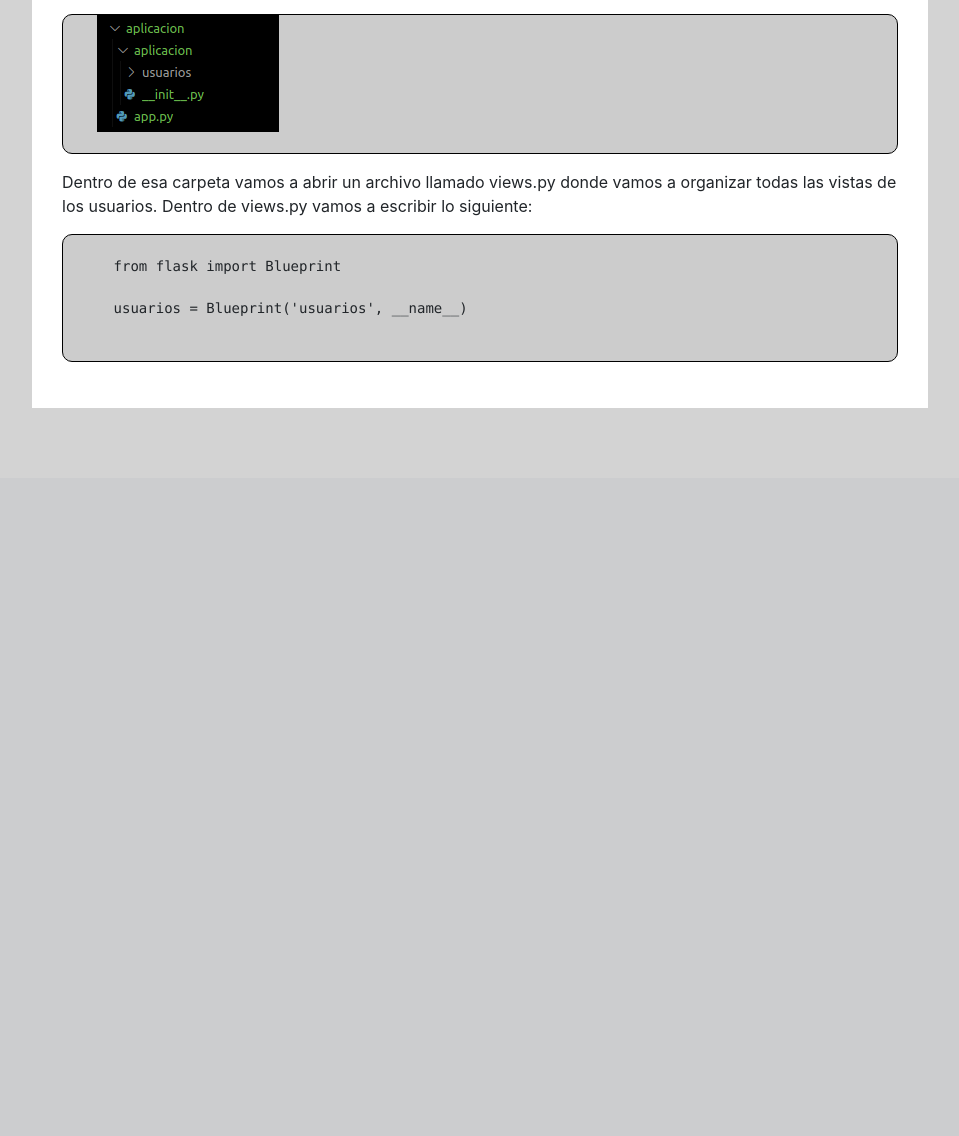
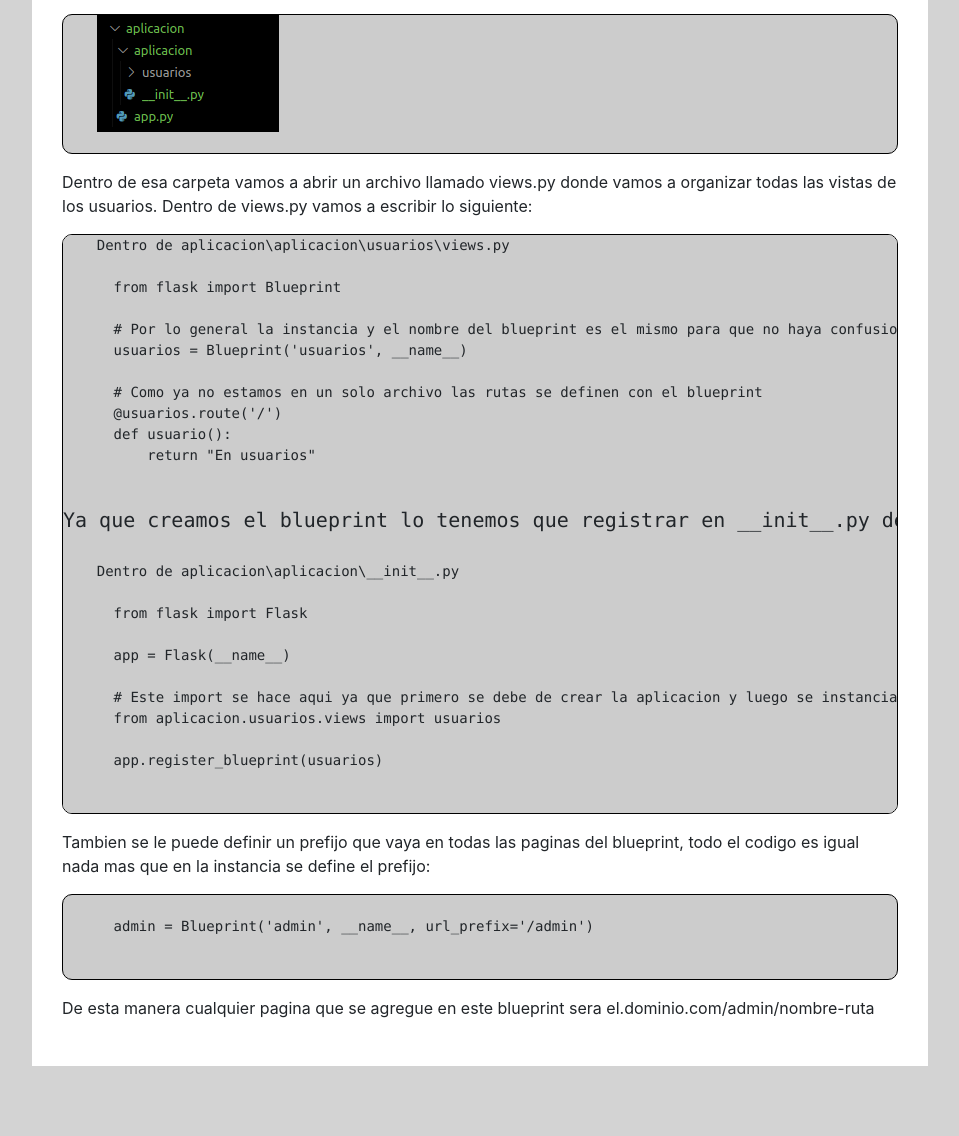
Before and after one commit to halabito8/Curso-Flask, a Flask app: page /blueprints in a window 1280 px wide. Shown: the part 2113-3249 px from the top of the page, without its empty margins (160-1119 px from the left). Before the commit the page ends 2521 px from the top, so only its background shows below. Run offline with Flask 2, Linux system fonts and the light colour scheme; some libraries are stand-ins or nearby versions.

Commit message:
Blueprints acabados, WTForms en proceso

```diff
--- a/Flask/Aplicacion/__init__.py
+++ b/Flask/Aplicacion/__init__.py
@@ -15,7 +15,10 @@ from Aplicacion.models import *
 from Aplicacion.core.views import core
 from Aplicacion.usuarios.views import usuarios
 from Aplicacion.bases.views import bases
+from Aplicacion.formas.views import formas
+
 
 app.register_blueprint(core)
 app.register_blueprint(bases)
 app.register_blueprint(usuarios, url_prefix='/usuarios')
+app.register_blueprint(formas)
--- a/Flask/Aplicacion/templates/base.html
+++ b/Flask/Aplicacion/templates/base.html
@@ -28,8 +28,8 @@
           <a class="dropdown-item" href="{{ url_for('bases.venv') }}">Virtual enviroment y Pip</a>
           <a class="dropdown-item" href="{{ url_for('bases.rutas', nombre='nombre') }}">Rutas</a>
           <a class="dropdown-item" href="{{ url_for('bases.debug') }}">Debug</a>
-          <a class="dropdown-item" href="#">Templates</a>
-          <a class="dropdown-item" href="#">Blueprint</a>
+          <a class="dropdown-item" href="{{ url_for('bases.blueprints') }}">Templates</a>
+          <a class="dropdown-item" href="{{ url_for('bases.blueprints') }}">Blueprint</a>
           <a class="dropdown-item" href="#">WTForms</a>
           <a class="dropdown-item" href="#">SQLAchemy</a>
           <a class="dropdown-item" href="#">Flask-Login</a>
--- a/Flask/Aplicacion/templates/blueprints.html
+++ b/Flask/Aplicacion/templates/blueprints.html
@@ -111,10 +111,41 @@
     organizar todas las vistas de los usuarios. Dentro de views.py vamos a escribir lo siguiente:
   </p>
   <pre>
+    Dentro de aplicacion\aplicacion\usuarios\views.py
     <code>
       from flask import Blueprint
 
+      # Por lo general la instancia y el nombre del blueprint es el mismo para que no haya confusion
       usuarios = Blueprint('usuarios', __name__)
+
+      # Como ya no estamos en un solo archivo las rutas se definen con el blueprint
+      @usuarios.route('/')
+      def usuario():
+          return "En usuarios"
+    </code>
+    <h5>Ya que creamos el blueprint lo tenemos que registrar en __init__.py de la aplicacion</h5>
+    Dentro de aplicacion\aplicacion\__init__.py
+    <code>
+      from flask import Flask
+
+      app = Flask(__name__)
+
+      # Este import se hace aqui ya que primero se debe de crear la aplicacion y luego se instancia el blueprint
+      from aplicacion.usuarios.views import usuarios
+
+      app.register_blueprint(usuarios)
     </code>
   </pre>
+  <p>
+    Tambien se le puede definir un prefijo que vaya en todas las paginas del blueprint,
+    todo el codigo es igual nada mas que en la instancia se define el prefijo:
+  </p>
+  <pre>
+    <code>
+      admin = Blueprint('admin', __name__, url_prefix='/admin')
+    </code>
+  </pre>
+  <p>
+    De esta manera cualquier pagina que se agregue en este blueprint sera el.dominio.com/admin/nombre-ruta
+  </p>
 {% endblock content %}
--- a/Flask/Aplicacion/templates/index.html
+++ b/Flask/Aplicacion/templates/index.html
@@ -10,7 +10,7 @@
     <li> <a href="{{ url_for('bases.venv') }}">Virtual environment</a> </li>
     <li> <a href="{{ url_for('bases.rutas', nombre='nombre') }}">Rutas</a> </li>
     <li> <a href="{{ url_for('bases.debug') }}">Modo debug</a> </li>
-    <li> <a href="#">Templates y blueprints</a> </li>
+    <li> <a href="{{ url_for('bases.blueprints') }}">Templates y blueprints</a> </li>
     <li> <a href="#">WTForms</a> </li>
     <li> <a href="#">SQLAlchemy</a> </li>
     <li> <a href="#">Flask-login</a> </li>
```
Also changed, not shown: Flask/Aplicacion/formas/views.py (added, +7 -0 lines), Flask/Aplicacion/templates/a.html (deleted, +0 -32 lines), Flask/Aplicacion/templates/formas.html (added, +9 -0 lines).
